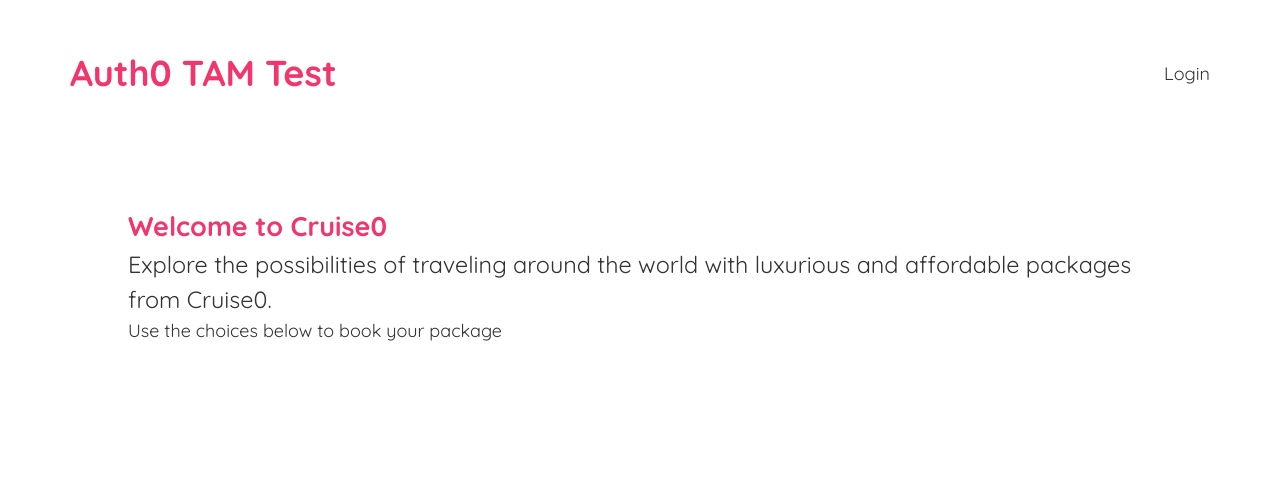
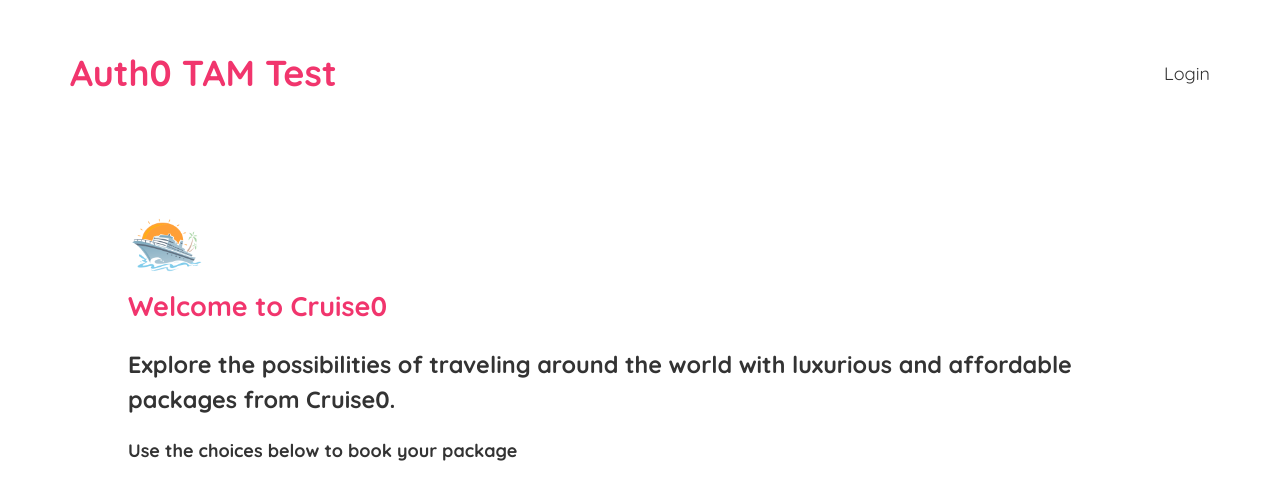
Before and after one commit to afide26/authtamtech, a React (Create React App) app: page / in a window 1280 px wide. Shown: the top 500 px of the page. Built offline with nearby package versions, Linux system fonts and the light colour scheme.

Commit message:
Add privacy policy

```diff
--- a/src/App.js
+++ b/src/App.js
@@ -5,6 +5,7 @@ import {BrowserRouter as Router, Route, Switch} from 'react-router-dom';
 import Navbar from "./Views/Navbar";
 import Home from "./Views/Home";
 import Welcome from "./Views/Welcome";
+import Privacy from "./Views/Privacy";
 
 
 function App() {
@@ -30,6 +31,9 @@ function App() {
         <Route path="/challengethree">
           <ChallengeThree/>
         </Route>
+        <Route path="/privacy-policy">
+          <Privacy/>
+        </Route>
       </Switch>
     </Router>
 
--- /dev/null
+++ b/src/Views/Privacy.js
@@ -0,0 +1,11 @@
+const Privacy = () => {
+    return (
+        <div className="page-title content">
+            <h3>Purpose</h3>
+            <p>AuthTAM Test is a demo site for the purpose of showing how to implement Auth0 solutions</p>
+            <p>This site contains non sensitive content. No information about this site and its pages are violating any privacy of any individuals, and data contained herein.</p>
+        </div>
+    );
+}
+
+export default Privacy;
--- a/src/Views/Welcome.js
+++ b/src/Views/Welcome.js
@@ -1,13 +1,16 @@
 import { useAuth0 } from "@auth0/auth0-react";
 import TravelOptions from "../Components/TravelOptions";
-
+import image from "../images/cruise0.png"
 
 
 const Welcome = () => {
     const {isAuthenticated} = useAuth0()
     return (
-        <div className="page-title content">
-        <h2>Welcome to Cruise0</h2>
+        <div className="page-title content profile">
+        <h2>
+          <span><img src={image} alt="Cruise0" /></span>
+          Welcome to Cruise0
+        </h2>
         <h3>Explore the possibilities of traveling around the world with luxurious and affordable packages from Cruise0.</h3>
         <p>Use the choices below to book your package</p>
         {isAuthenticated && <TravelOptions/>}
```
Also changed, not shown: src/images/cruise0.png (renamed from public/images/cruise0.png), 1 other file (tests, documents, lock files or other folders).
